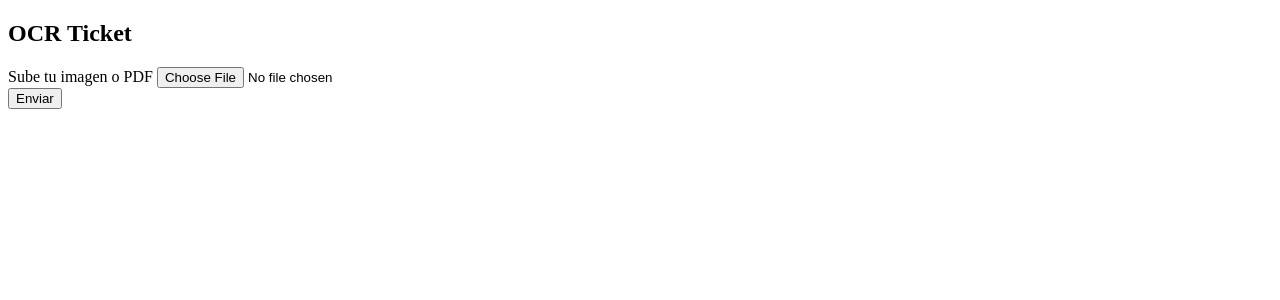
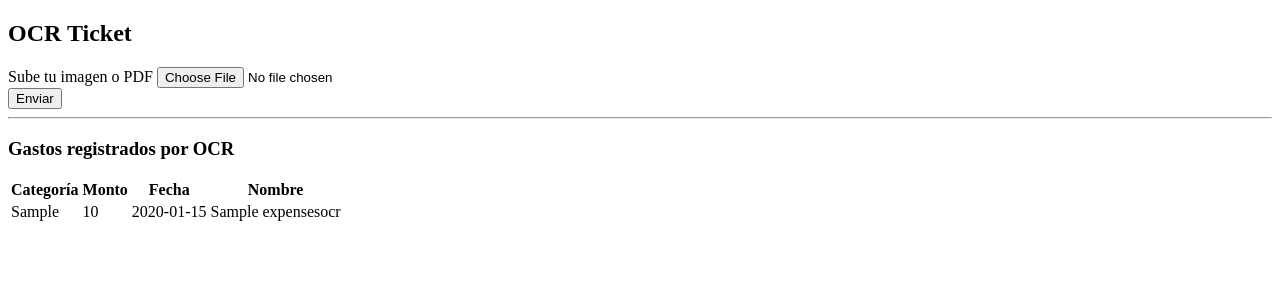
Before and after one commit to ignacioz21/GestorGastosIA, a Flask app: page /OCR in a window 1280 px wide. Shown: the part 44-344 px from the top of the page. Run offline with Flask 3, Linux system fonts and the light colour scheme; tables that the repository leaves empty or names only in its code hold one stand-in row (values such as "Sample post").

Commit message:
Refactor OCR expense handling: update variable names for consistency and enhance template rendering to display OCR results.

```diff
--- a/src/database/helpeDB.py
+++ b/src/database/helpeDB.py
@@ -171,7 +171,7 @@ def get_expenses_OCR():
             cursor.execute("""
                 SELECT id, categoria, amount,
                        DATE_FORMAT(DATE, '%Y-%m-%d') as date,
-                       name
+                       nombre
                 FROM expensesOCR
                 ORDER BY DATE DESC
             """)
--- a/src/routes/main.py
+++ b/src/routes/main.py
@@ -100,7 +100,9 @@ def ocr():
             except Exception as e:
                 print(f'Error processing file: {str(e)}', 'error')
 
-            return render_template('prueba3.html', expenses=atributes)
+
+            text = get_expenses_OCR()
+            return render_template('prueba3.html', expenses=atributes, text=text)
         elif action == "save-db":
             name = request.form['ocr-name']
             amount = float(request.form.get('ocr-amount'))
@@ -108,5 +110,5 @@ def ocr():
             category = request.form['ocr-category']
             add_expenses_OCR(category, amount, date, name)
 
-
-    return render_template('prueba3.html', expenses={})
+    text = get_expenses_OCR()
+    return render_template('prueba3.html', expenses={}, text=text)
--- a/src/templates/prueba3.html
+++ b/src/templates/prueba3.html
@@ -35,7 +35,7 @@
     </form>
 {% endif %}
 
-{% if expenses_list %}
+{% if text %}
     <hr>
     <h3>Gastos registrados por OCR</h3>
     <div class="table-responsive">
@@ -49,12 +49,12 @@
                 </tr>
             </thead>
             <tbody>
-                {% for gasto in expenses_list %}
+                {% for tex in text %}
                 <tr>
-                    <td>{{ gasto.category }}</td>
-                    <td>{{ gasto.amount }}</td>
-                    <td>{{ gasto.date }}</td>
-                    <td>{{ gasto.name }}</td>
+                    <td>{{ tex.categoria }}</td>
+                    <td>{{ tex.amount }}</td>
+                    <td>{{ tex.date }}</td>
+                    <td>{{ tex.nombre }}</td>
                 </tr>
                 {% endfor %}
             </tbody>
```
